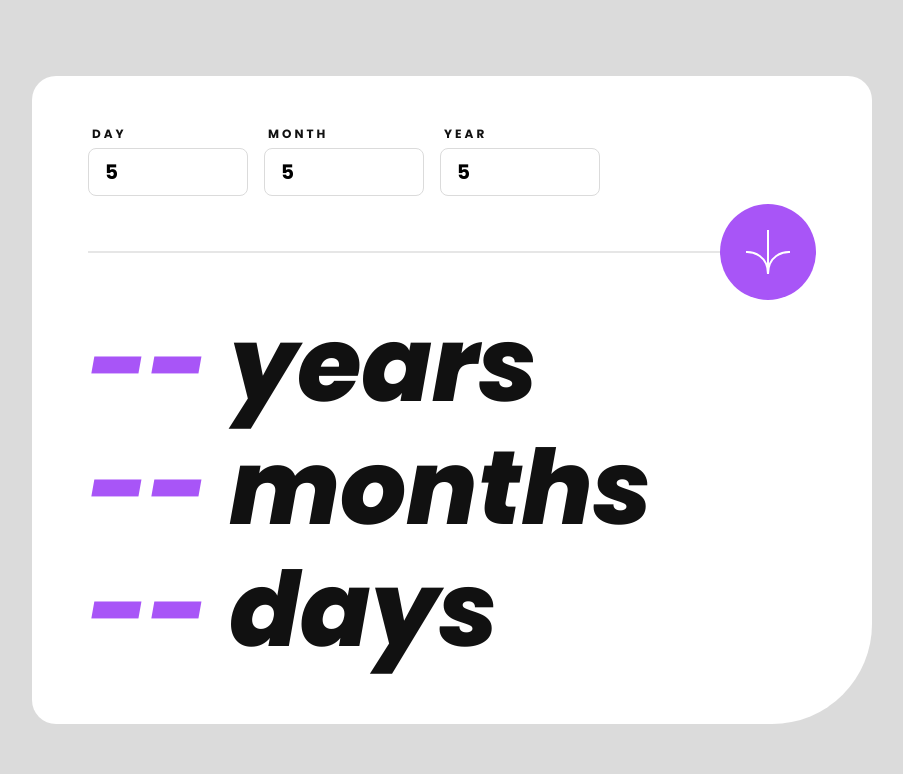
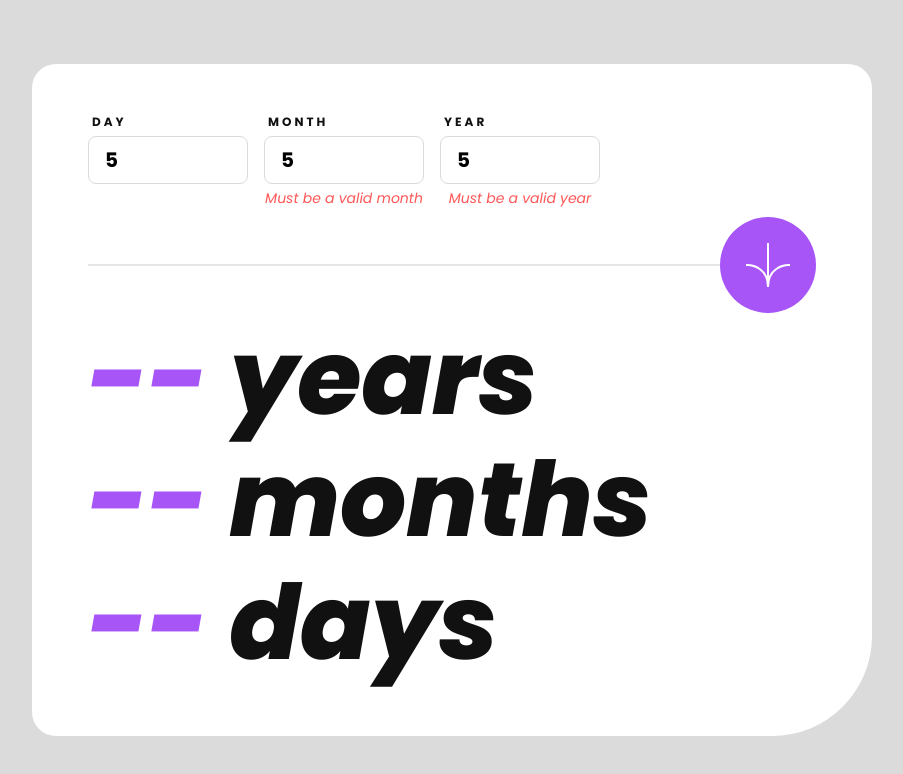
Before and after one commit to Hcmwebs/age-calculator-app, a React (Vite) app: page / in a window 1280 px wide. Both pictures are taken after typing "5", "5", "5" into the empty fields and a click on the button 956 px from the left and 252 px from the top of the page. Shown: the top 774 px of the page, without its empty margins (188-1091 px from the left). Built offline with nearby package versions, Linux system fonts and the light colour scheme.

Commit message:
show errors in empty fields

```diff
--- a/src/components/FormInput.jsx
+++ b/src/components/FormInput.jsx
@@ -9,9 +9,9 @@ const FormInput = ({
 	max,
 	birthDate,
 	handleChange,
-	errMsg,
 }) => {
-	const { focused, handleFocus, errors } = useGlobalContext();
+	const { errors, error } = useGlobalContext();
+
 	return (
 		<>
 			<div className='form-control gap-y-1 justify-items-center items-center w-full max-w-[100px] lg:max-w-40 relative pt-4'>
@@ -24,8 +24,6 @@ const FormInput = ({
 					max={max}
 					value={birthDate.value}
 					onChange={handleChange}
-					onBlur={handleFocus}
-					focused={focused.toString()}
 					className='input input-bordered w-full rounded-lg border-base-100 bg-transparent text-black text-xl tracking-[0.2px] font-bold py-3 px-4 focus:outline-none focus:ring-[1px] focus:ring-primary invalid:ring-secondary
 					invalid:ring-1 focus:invalid:ring-secondary focus:invalid:ring-1 placeholder:uppercase
 					peer'
@@ -36,9 +34,11 @@ const FormInput = ({
 				>
 					{name}
 				</label>
-				<span className='text-secondary font-normal text-[14px] italic hidden peer-invalid:block peer-has-[:focused = "true"]'>
-					{errors[name]}
-				</span>
+				{error && (
+					<span className='text-secondary font-normal text-[14px] italic'>
+						{errors[name]}
+					</span>
+				)}
 			</div>
 		</>
 	);
--- a/src/context/appContext.jsx
+++ b/src/context/appContext.jsx
@@ -22,9 +22,11 @@ const AppContext = ({ children }) => {
 	const handleSubmit = (e) => {
 		e.preventDefault();
 		const { data } = getFormValues(e.currentTarget);
-		if (data) {
+		const isInvalid = formValidation(data);
+
+		if (isInvalid) {
 			setError(true);
-			setErrors(formValidation(data));
+			setErrors(isInvalid);
 			return;
 		}
 		setError(false);
--- a/src/data/Data.jsx
+++ b/src/data/Data.jsx
@@ -29,6 +29,7 @@ const inputs = [
 		type: 'number',
 		placeholder: 'yyyy',
 		max: new Date().getFullYear(),
+		maxLength: 4,
 		errMsg: 'Must be in the past',
 		pattern: '^(19|20)d{2,4}$',
 		required: true,
--- a/src/utils/formValidation.jsx
+++ b/src/utils/formValidation.jsx
@@ -1,5 +1,5 @@
 const formValidation = (values) => {
-	let errors = { days: '', months: '', years: '' };
+	let errors = { day: '', month: '', year: '' };
 	const daysPattern = /^(3[01]|[12][0-9]|0?[1-9])$/;
 	const monthsPattern = /^(1[0-2]|0?[1-9])$/;
 	const yearsPattern = /^(19|20)d{2,4}$/;
@@ -8,26 +8,26 @@ const formValidation = (values) => {
 
 	if (
 		!values.day ||
-		(!errors.days && (values.day > 31 || !daysPattern.test(values.day)))
+		(!errors.day && (values.day > 31 || !daysPattern.test(values.day)))
 	) {
-		errors.days = 'Must be a valid date';
+		errors.day = 'Must be a valid date';
 	} else if (!values.day) {
 	}
 	if (
 		!values.month ||
-		(!errors.months &&
+		(!errors.month &&
 			(values.months - 1 > 11 || !monthsPattern.test(values.months)))
 	) {
-		errors.months = 'Must be a valid month';
+		errors.month = 'Must be a valid month';
 	}
 	//  check for future date
 	if (
 		!values.year ||
-		(!errors.years &&
+		(!errors.year &&
 			(values.year > new Date().getFullYear() ||
 				!yearsPattern.test(values.year)))
 	) {
-		errors.years = 'Must be a valid year';
+		errors.year = 'Must be a valid year';
 	}
 
 	// check if a valid date in the past
```
